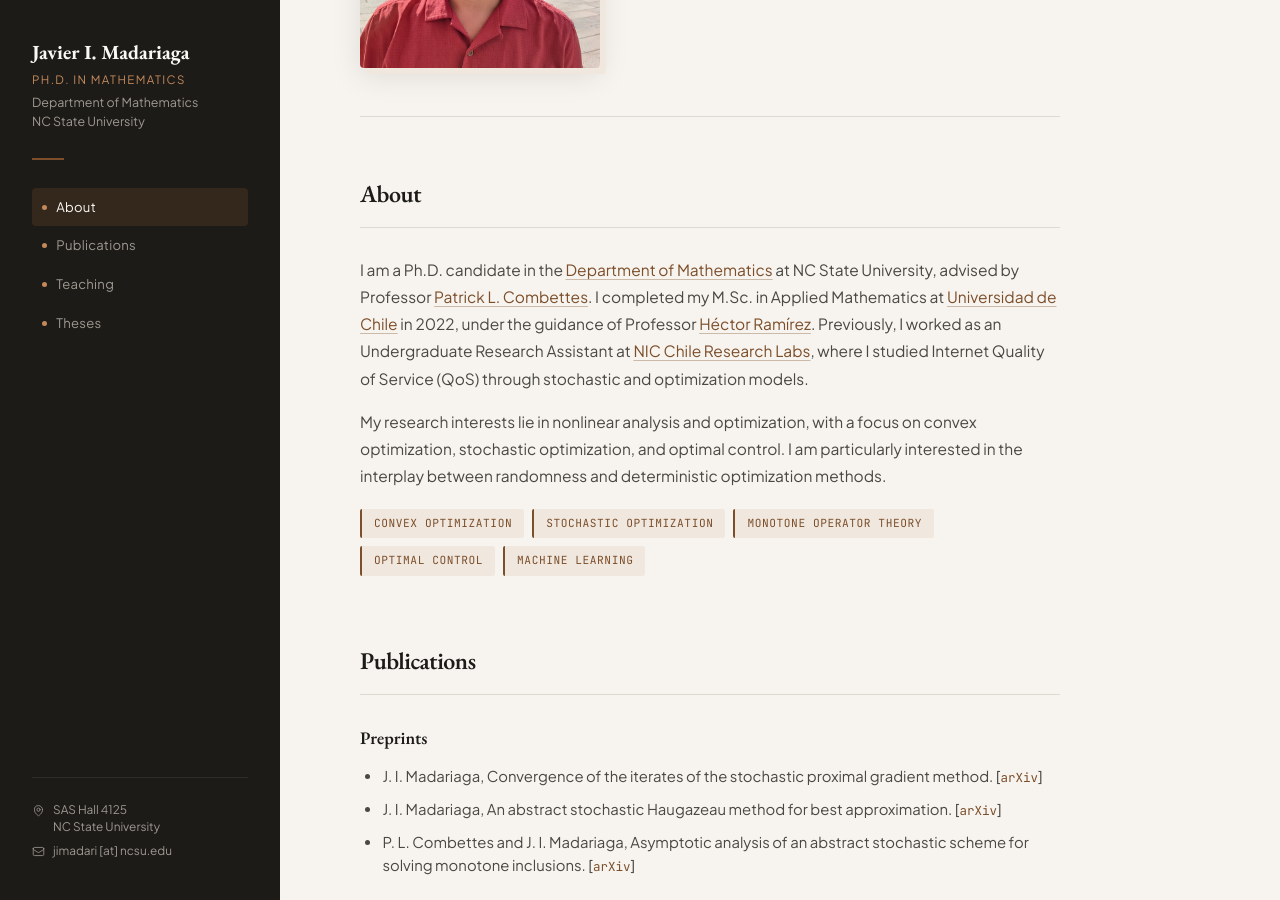
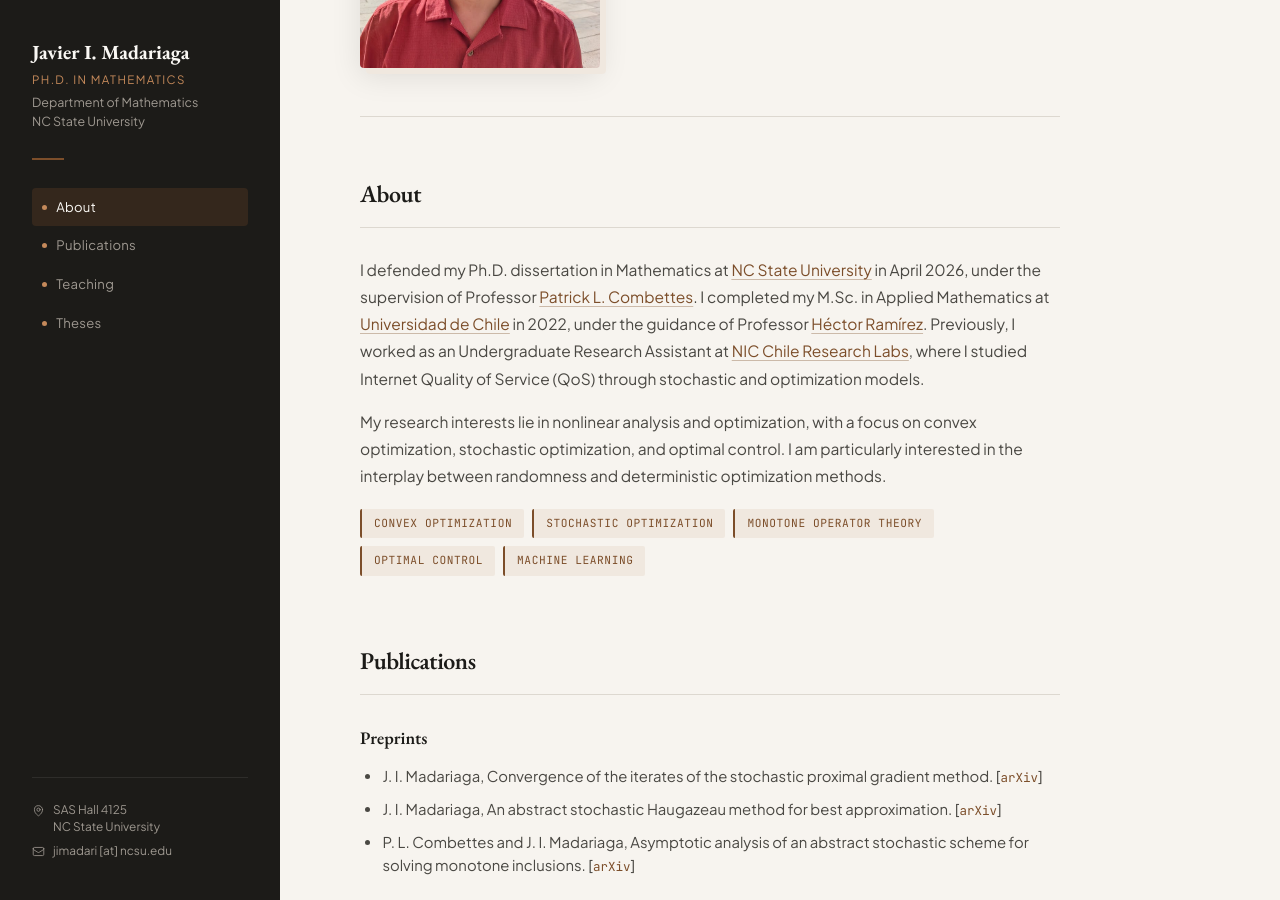
Before and after one commit to jmadariagar/jmadariagar.github.io, a Jekyll site: the page index.html, which Jekyll copies as it is, in a window 1280 px wide and 900 px high, scrolled down 353 px. Built offline with Jekyll 4.4.1, drawn with Linux system fonts in a browser that asks for light colours; some of the changed text lies outside the part shown.

Commit message:
Update index.html

```diff
--- a/index.html
+++ b/index.html
@@ -616,9 +616,9 @@
 
       <div class="about-text">
         <p>
-          I am a Ph.D. candidate in the
-          <a href="https://math.sciences.ncsu.edu" target="_blank">Department of Mathematics</a>
-          at NC State University, advised by Professor
+          I defended my Ph.D. dissertation in Mathematics at
+          <a href="https://math.sciences.ncsu.edu" target="_blank">NC State University</a>
+          in April 2026, under the supervision of Professor
           <a href="https://pcombet.math.ncsu.edu" target="_blank">Patrick L. Combettes</a>.
           I completed my M.Sc. in Applied Mathematics at
           <a href="https://www.dim.uchile.cl/en/home/" target="_blank">Universidad de Chile</a>
@@ -736,6 +736,15 @@
       </div>
 
       <div class="thesis-card">
+        <div class="thesis-type">Ph.D. Thesis · North Carolina State University · 2026</div>
+        <div class="thesis-title">Stochastic Iterations in Hilbertian Nonlinear Analysis</div>
+        <div class="thesis-meta">Advisor: Prof. Patrick L. Combettes</div>
+        <div class="pub-links">
+          <a class="pub-link" href="https://javier.madariaga.cl/media/thesis.pdf" target="_blank">PDF</a>
+        </div>
+      </div>
+
+      <div class="thesis-card">
         <div class="thesis-type">Master's Thesis · Universidad de Chile · 2022</div>
         <div class="thesis-title">Condiciones de Optimalidad para la Programación Cónica con Restricciones de Complementariedad</div>
         <div class="thesis-meta">Advisor: Prof. Héctor Ramírez</div>
```
